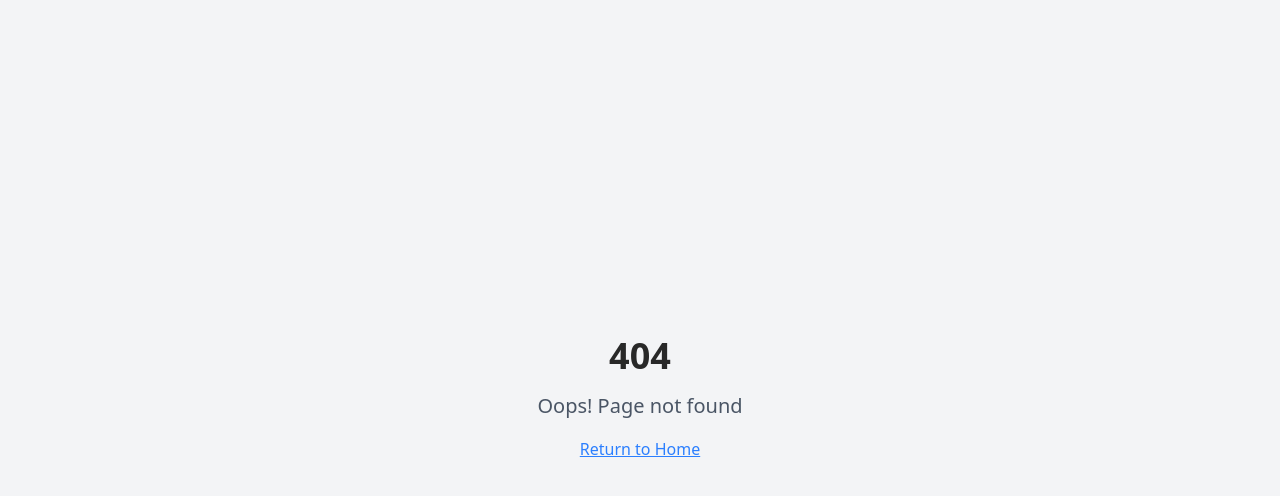
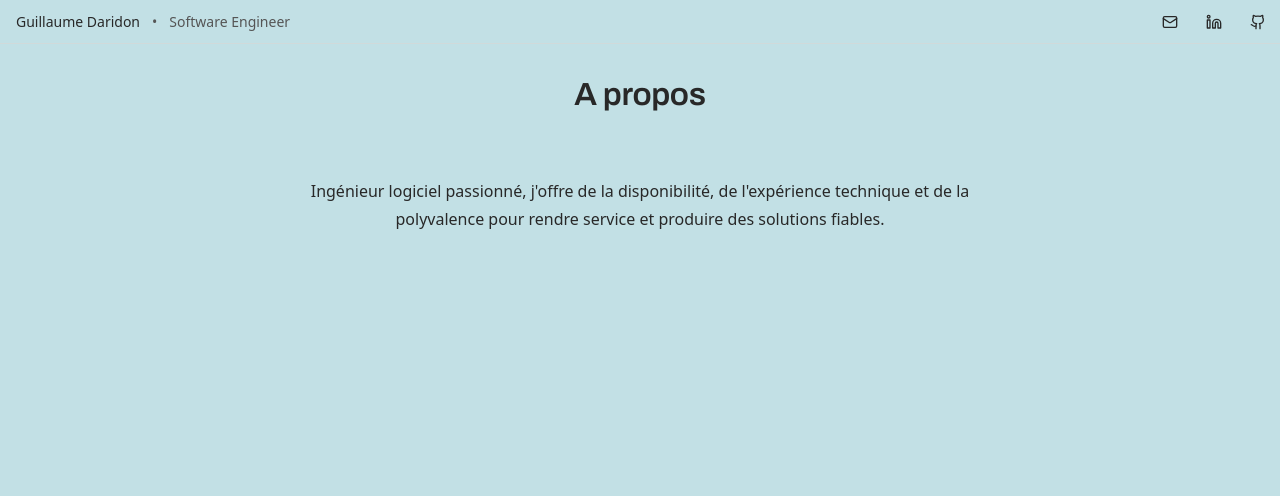
Before and after one commit to gdarid/gdarid.github.io, a React (Vite) app: page /about in a window 1280 px wide. Before the commit this address had no page. Shown: the top 496 px of the page. Built offline with nearby package versions, Linux system fonts and the light colour scheme; the HTML template or start-up script is replaced by a standard one.

Commit message:
add a page

```diff
--- a/src/App.tsx
+++ b/src/App.tsx
@@ -6,6 +6,7 @@ import { ThemeProvider } from "@/components/ThemeProvider";
 import { ErrorBoundary } from "@/components/ErrorBoundary";
 import NotFound from "./pages/NotFound";
 import Hero1Page from "./pages/variants/Hero1Page";
+import AboutPage from "./pages/AboutPage";
 
 const App = () => (
   <ErrorBoundary>
@@ -16,6 +17,7 @@ const App = () => (
         <BrowserRouter>
           <Routes>
             <Route path="/" element={<Hero1Page />} />
+            <Route path="/about" element={<AboutPage />} />
             {/* <Route path="/shape1" element={<Shape1Page />} /> */}
             {/* ADD ALL CUSTOM ROUTES ABOVE THE CATCH-ALL "*" ROUTE */}
             <Route path="*" element={<NotFound />} />
--- a/src/components/sections/ContactSection.tsx
+++ b/src/components/sections/ContactSection.tsx
@@ -9,7 +9,7 @@ export default function ContactSection() {
   return (
     <SplitSection title="Contact" id="contact">
       <div className="text-center space-y-6">
-        <div className="flex justify-center mb-8">
+        {/* <div className="flex justify-center mb-8">
           <img
             src={personalInfo.avatar}
             alt={personalInfo.name}
@@ -18,6 +18,7 @@ export default function ContactSection() {
         </div>
 
         <p className="text-large">{personalInfo.name}</p>
+        */}
 
         <a
           href={`mailto:${personalInfo.email}`}
--- /dev/null
+++ b/src/pages/AboutPage.tsx
@@ -0,0 +1,14 @@
+import Layout from "@/components/Layout";
+import FixedNavbar from "@/components/FixedNavbar";
+import AboutSection from "@/components/sections/AboutSection";
+
+export default function AboutPage() {
+  return (
+    <Layout>
+      <FixedNavbar />
+      <div className="pt-[44px]">
+        <AboutSection />
+      </div>
+    </Layout>
+  );
+}
```
